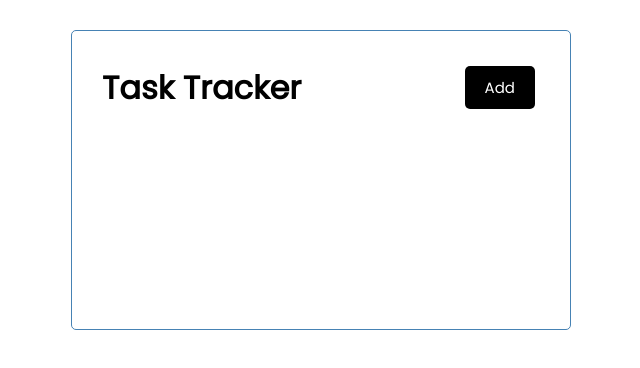
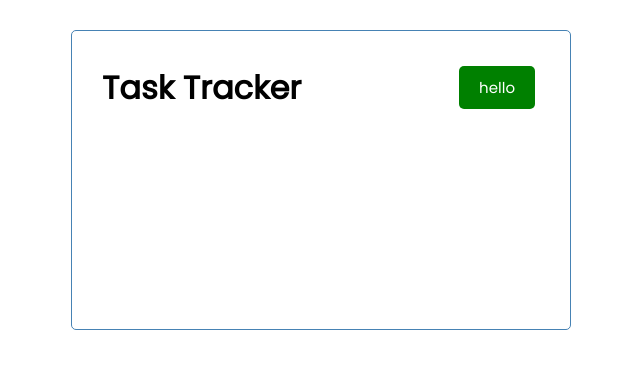
Before and after one commit to deeplic/tasktracker, a React (Create React App) app: page / in a window 1280 px wide. Shown: the top 368 px of the page, without its empty margins (319-959 px from the left). Built offline with nearby package versions, Linux system fonts and the light colour scheme.

Commit message:
Adding a button component with props

```diff
--- /dev/null
+++ b/src/components/Button.js
@@ -0,0 +1,10 @@
+
+function Button({color,text}) {
+  return (
+    <button style={{background:color}} className='btn'>
+            {text}
+        </button>
+  )
+}
+
+export default Button
--- a/src/components/Header.js
+++ b/src/components/Header.js
@@ -1,12 +1,11 @@
 import PropTypes from 'prop-types'
+import Button from './Button'
 
 const Header = ({title}) => {
   return (
     <header className='header'>
         <h1 >{title}</h1>
-        <button className='btn'>
-            Add
-        </button>
+        <Button color="green" text="hello"/>
     </header>
   )
 }
```
